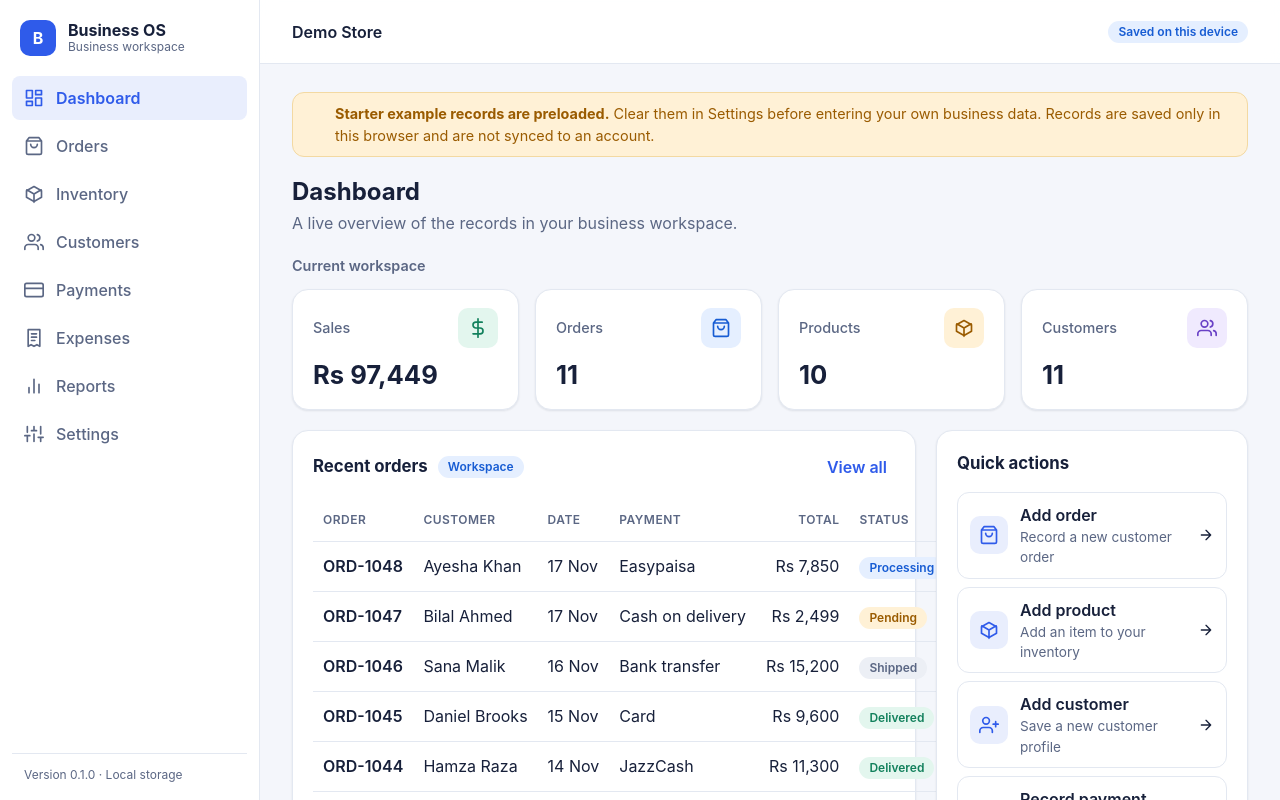
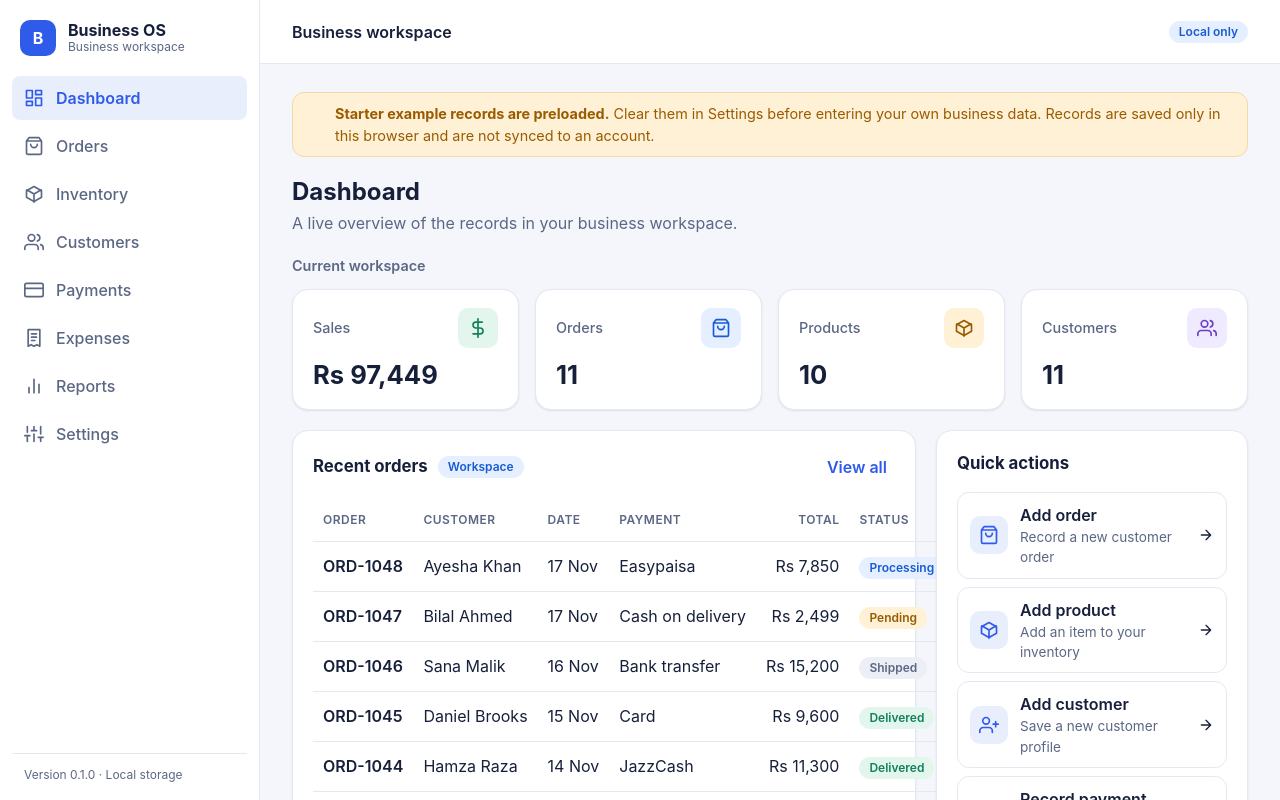
Before and after one commit to badwoodfire/business-operating-system, a React (Vite) app: page / in a window 1280 px wide. Shown: the top 800 px of the page. Built offline with nearby package versions, Linux system fonts and the light colour scheme.

Commit message:
Clarify that workspace data stays on this device

```diff
--- a/src/components/layout/Topbar.tsx
+++ b/src/components/layout/Topbar.tsx
@@ -1,15 +1,7 @@
-import { DEMO_BUSINESS_NAME } from '../../config/app';
 import Badge from '../ui/Badge';
 import Icon from '../ui/Icon';
 
 interface TopbarProps { isSidebarOpen: boolean; onMenuClick: () => void; onSignIn: () => void; }
-
 export default function Topbar({ isSidebarOpen, onMenuClick }: TopbarProps) {
-  return <div className="topbar">
-    <div className="topbar__left">
-      <button type="button" className="icon-button topbar__menu" onClick={onMenuClick} aria-label="Open navigation" aria-controls="primary-sidebar" aria-expanded={isSidebarOpen}><Icon name="menu" /></button>
-      <span className="topbar__workspace">{DEMO_BUSINESS_NAME}</span>
-    </div>
-    <div className="topbar__right"><Badge tone="info">Saved on this device</Badge></div>
-  </div>;
+  return <div className="topbar"><div className="topbar__left"><button type="button" className="icon-button topbar__menu" onClick={onMenuClick} aria-label="Open navigation" aria-controls="primary-sidebar" aria-expanded={isSidebarOpen}><Icon name="menu" /></button><span className="topbar__workspace">Business workspace</span></div><div className="topbar__right"><Badge tone="info">Local only</Badge></div></div>;
 }
```
